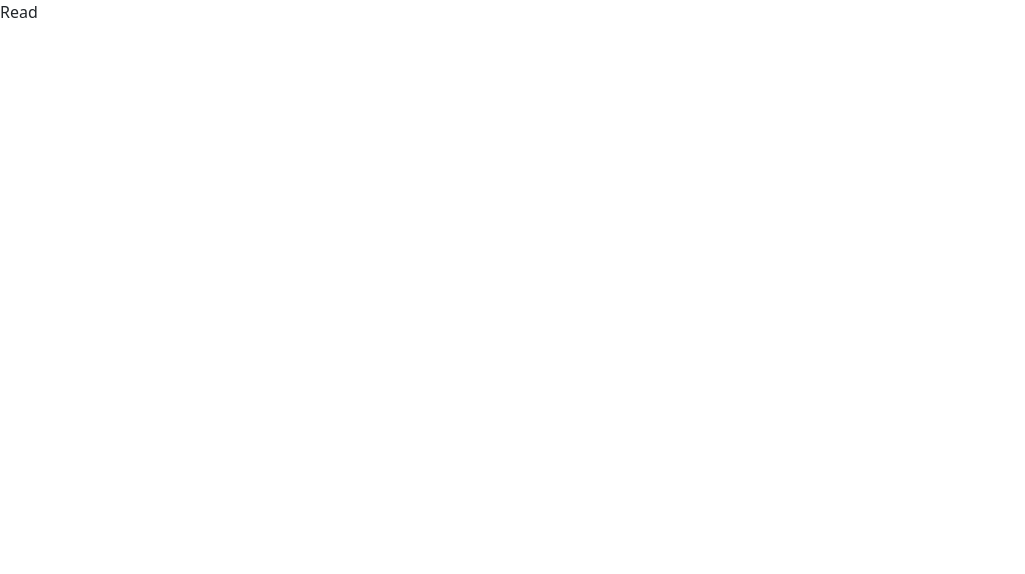
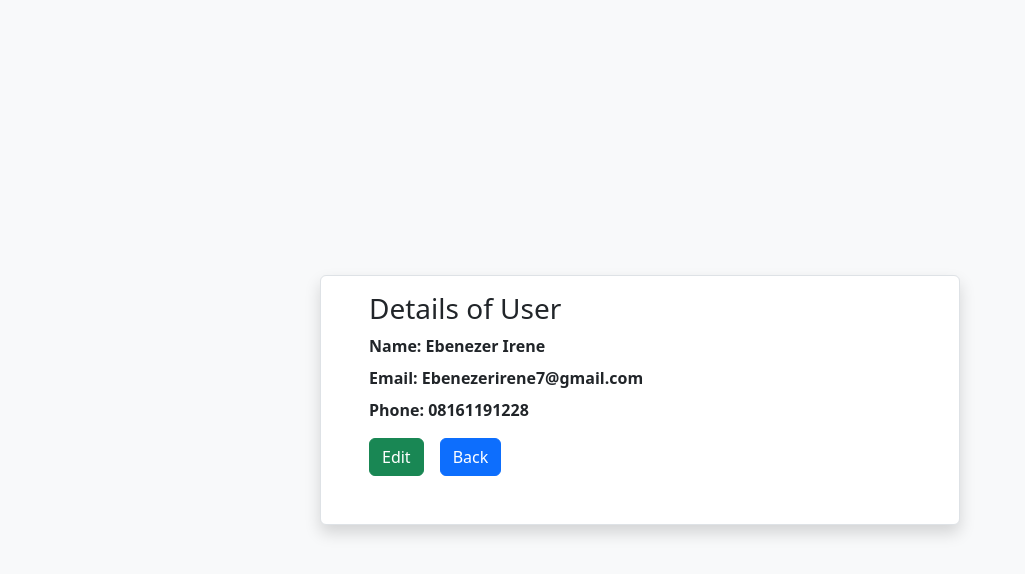
Before and after one commit to 1etecHub/react-crud, a React (Create React App) app: page /read/1 in a window 1280 px wide. Shown: the top 574 px of the page, without its empty margins (0-1025 px from the left). Built offline with nearby package versions, Linux system fonts and the light colour scheme; data requests are answered from the project's data file.

Commit message:
finished implementing the read component

```diff
--- a/src/components/Home.jsx
+++ b/src/components/Home.jsx
@@ -41,9 +41,9 @@ export const Home = () => {
                   <td>{d.email}</td>
                   <td>{d.phone}</td>
                   <td>
-                    <button className='btn btn-sm btn-info me-2'>Read</button>
-                    <button className='btn btn-sm btn-primary me-2'>Edit</button>
-                    <button className='btn btn-sm btn-danger'>Delete</button>
+                    <Link to={`/read/${d.id}`} className='btn btn-sm btn-info me-2'>Read</Link>
+                    <Link className='btn btn-sm btn-primary me-2'>Edit</Link>
+                    <Link className='btn btn-sm btn-danger'>Delete</Link>
                   </td>
 
 
--- a/src/components/Read.jsx
+++ b/src/components/Read.jsx
@@ -1,7 +1,39 @@
 import React from 'react'
+import { useEffect, useState } from 'react';
+import { useParams, Link } from 'react-router-dom';
+import axios from 'axios';
+
+
 
 export const Read = () => {
+  const [data, setData] = useState([])
+  const { id } = useParams();
+
+  useEffect(() => {
+    axios.get(`http://localhost:8000/data/${id}`) // Corrected the URL format
+      .then(res => setData(res.data))
+      .catch(err => console.log(err));
+  }, [id]);
+
   return (
-    <div>Read</div>
+    <div className='d-flex w-100 vh-100 justify-content-center align-items-center bg-light'>
+      <div className='w-50 border bg-white shadow px-5 pt-3 pb-5 rounded'>
+        <h3>Details of User</h3>
+        <div className='mb-2'>
+          <strong>Name: {data.name} </strong>
+        </div>
+
+        <div className='mb-2'>
+          <strong>Email: {data.email} </strong>
+        </div>
+
+        <div className='mb-3'>
+          <strong>Phone: {data.phone}</strong>
+        </div>
+
+        <Link to={`/update/${id}`} className="btn btn-success">Edit </Link>
+        <Link to="/" className="btn btn-primary ms-3">Back </Link>
+      </div>
+    </div>
   )
 }
```
